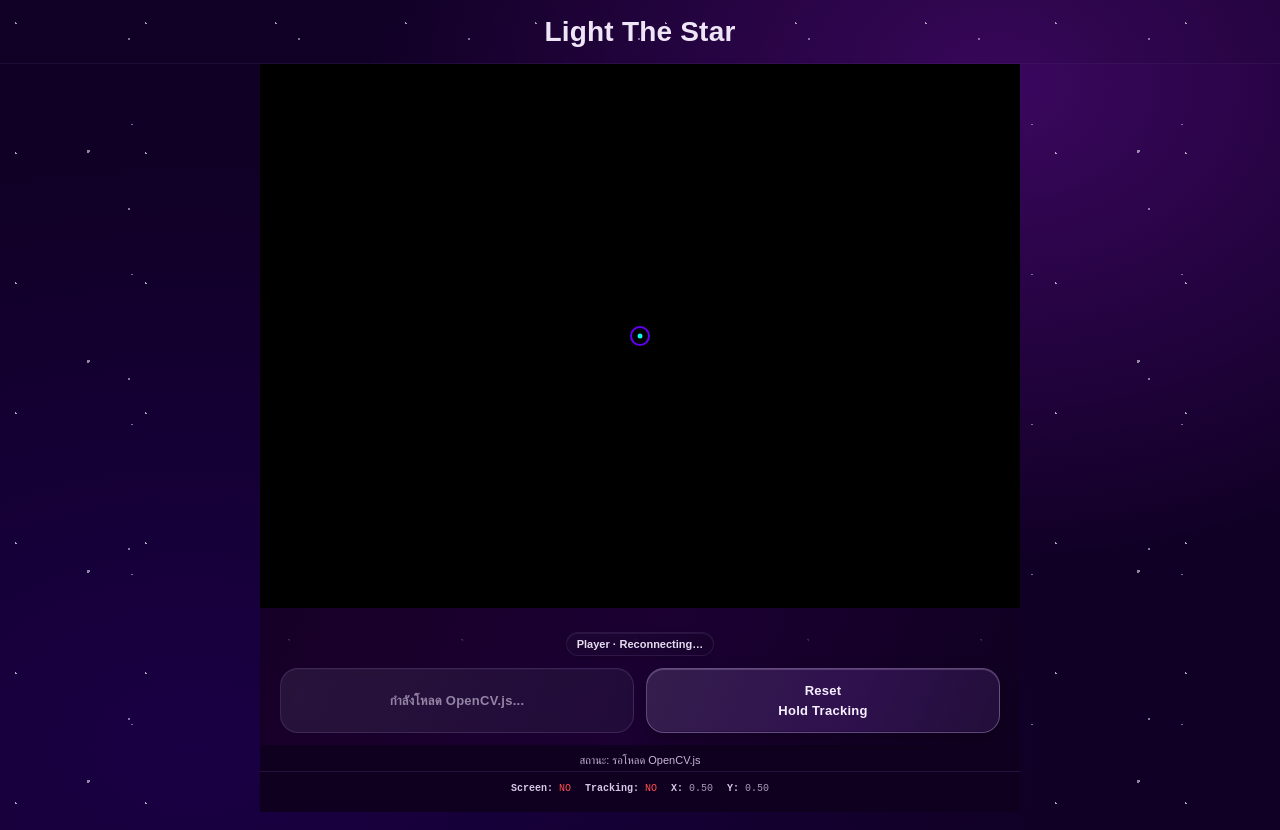
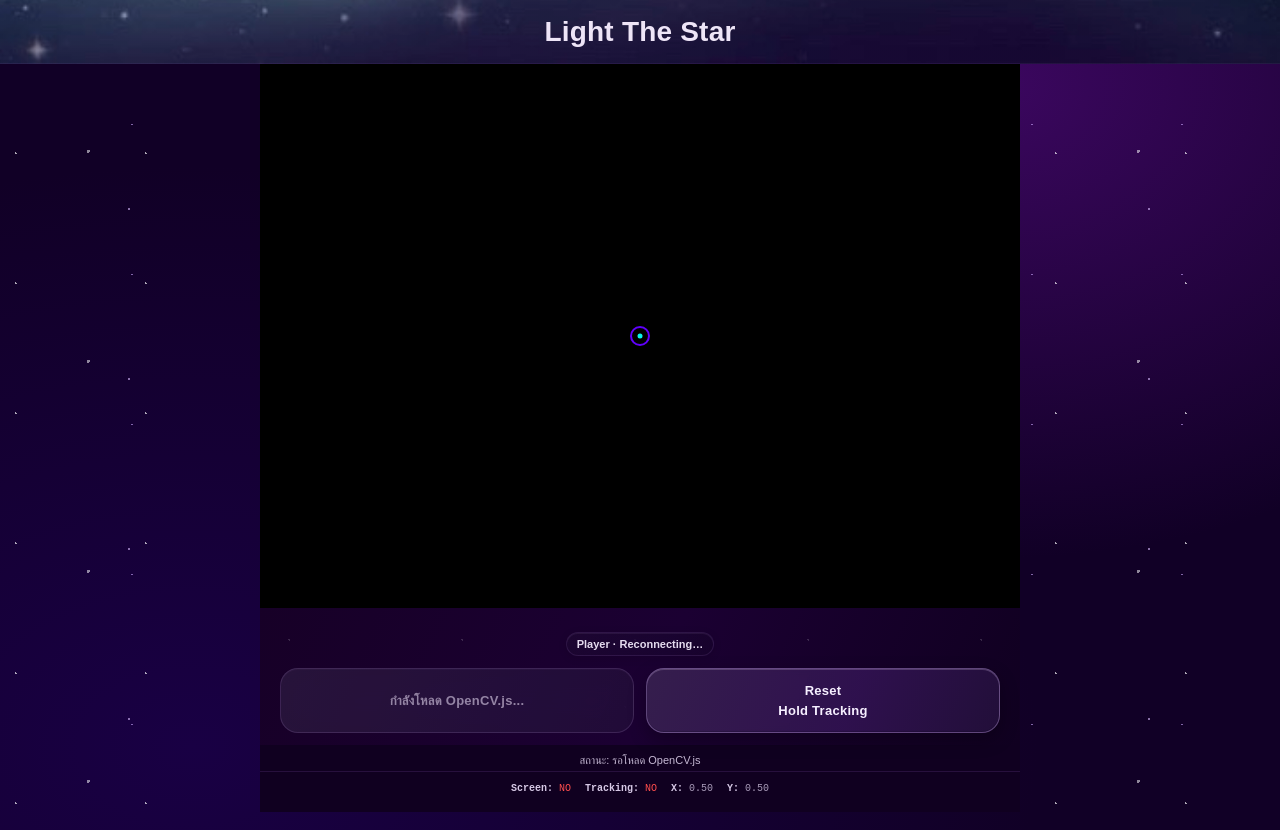
Before and after one commit to nantaphatsris/newUI-WJ, a website: page index.html in a window 1280 px wide. Drawn offline with Linux system fonts and the light colour scheme.

Commit message:
Update index.html

```diff
--- a/index.html
+++ b/index.html
@@ -41,7 +41,8 @@ header {
   /* ใช้ภาพกาแล็กซีเป็นพื้นหลังของแถบด้านบน */
   background:
     linear-gradient(rgba(10, 3, 24, 0.08), rgba(10, 3, 24, 0.08)),
-    url("picPanelLightthestar.jpg") center center / cover no-repeat;
+    url("picPanelLightthestar (2).jpg") center center / cover no-repeat;
+
 
   border-bottom: 1px solid #7650a322;
 }
```
